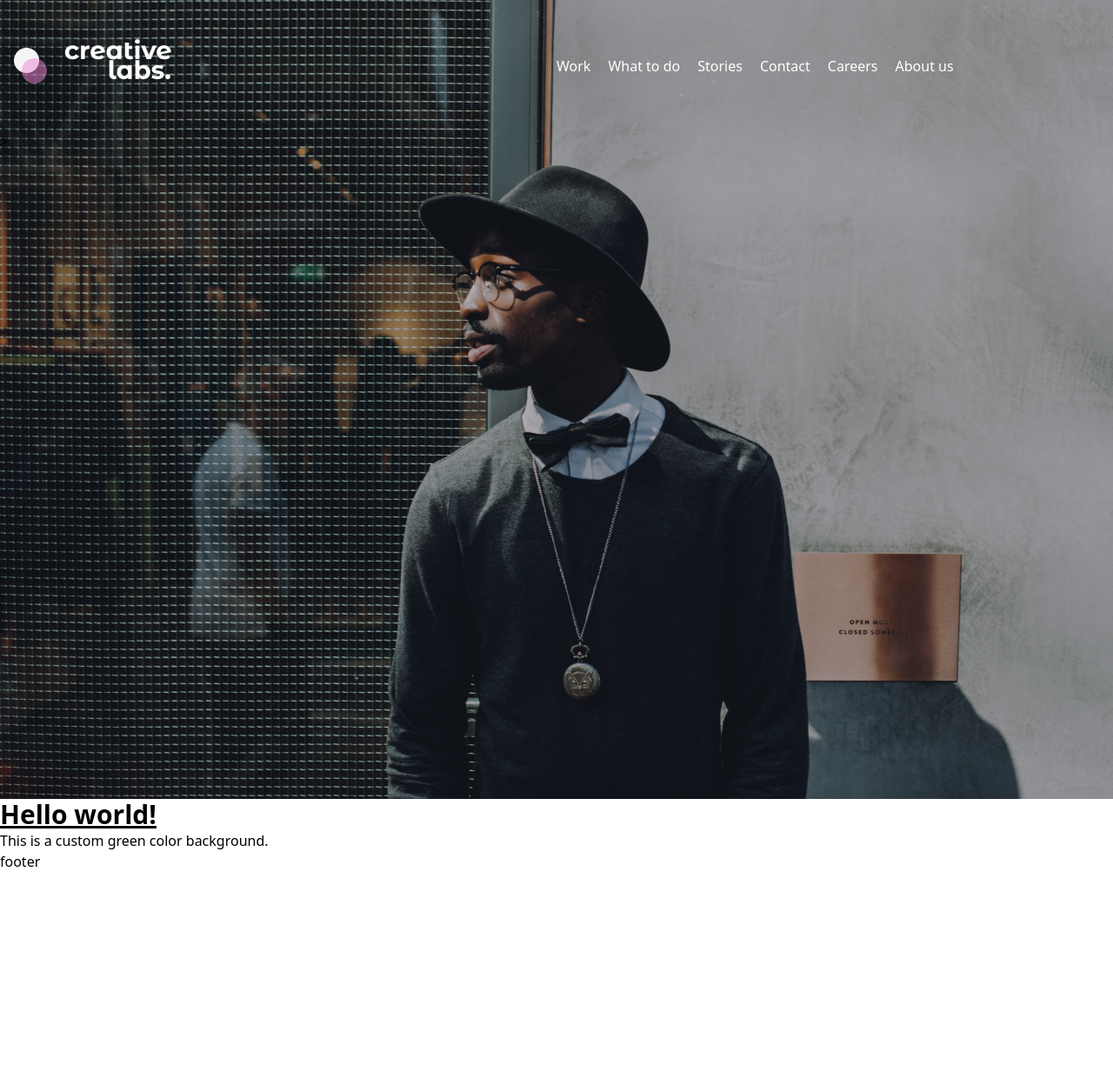
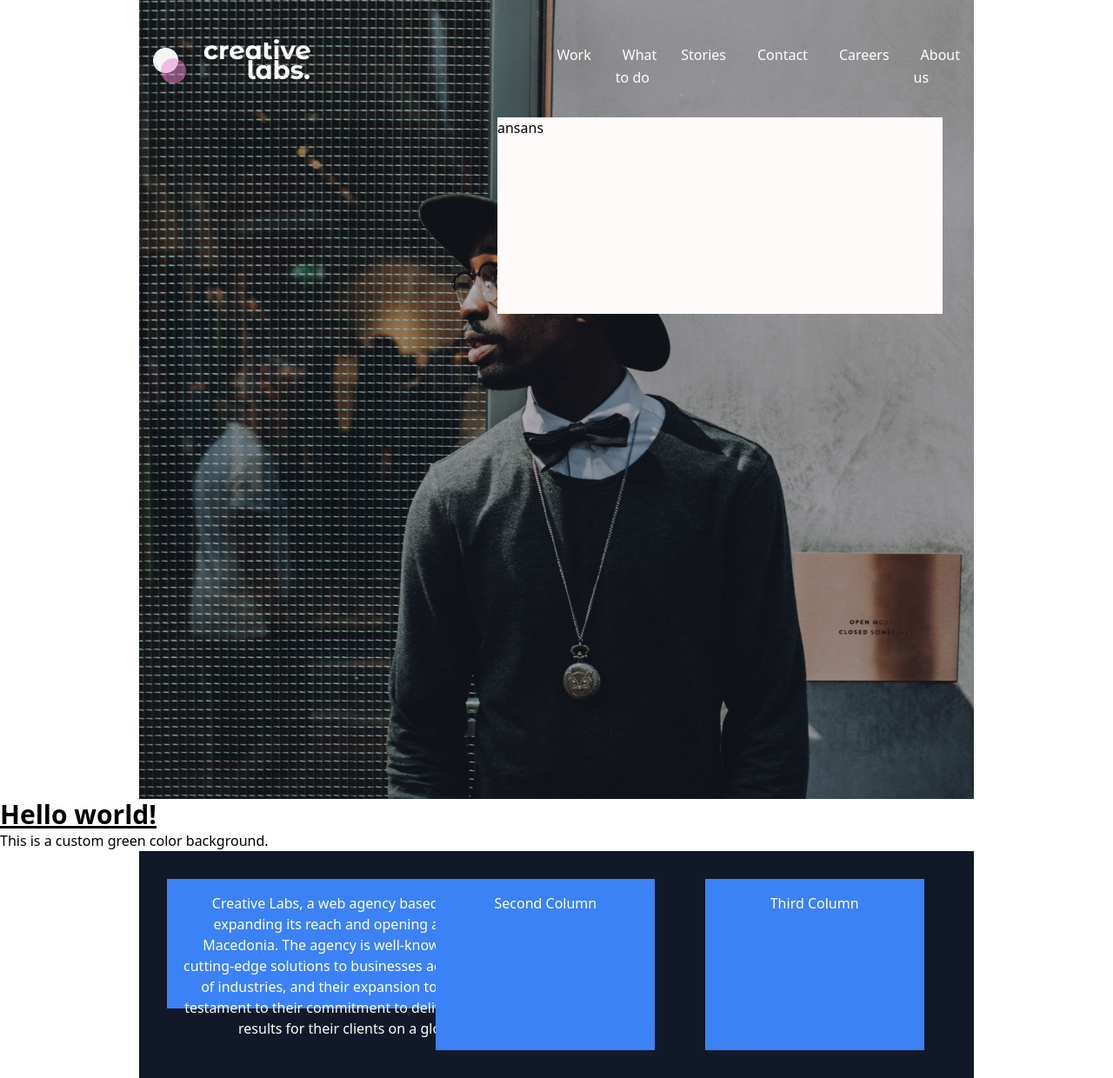
Before and after one commit to aleksandar-stotka/figma-vue, a Nuxt app: page / in a window 1280 px wide. Shown: the whole page at 87% size. Before the commit the page ends 1003 px from the top, so only its background shows below. Built offline with nearby package versions, Linux system fonts and the light colour scheme.

Commit message:
start-create-footer

```diff
--- /dev/null
+++ b/components/Rectangle297.vue
@@ -0,0 +1,18 @@
+<template>
+    <div class="w-512 h-226 absolute ">
+        ract
+
+    </div>
+</template>
+
+<script>
+export default {
+    setup() {
+
+    }
+};
+</script>
+
+<style lang="scss" scoped>
+
+</style>
--- a/layouts/default.vue
+++ b/layouts/default.vue
@@ -1,48 +1,72 @@
 <template>
-  <div class="w-full flex items-center justify-center">
-    <header>
-      <nav class="p-4 w-1246">
+  <div class="flex items-center justify-center">
+    <header class="w-3/4 h-[919px] mx-auto">
+      <nav class="p-4">
         <div class="container mx-auto flex justify-between items-center">
-          <!-- Logo on the left -->
           <div class="flex items-center space-x-4">
             <img src="@/assets/images/logo2.png" alt="Logo" />
-            <img src="@/assets/images/logo.png" alt="img" class="h-119 w-150" />
+            <img src="@/assets/images/logo.png" alt="img" class="w-150 h-119" />
           </div>
 
-          <!-- Links on the right -->
           <div class="basis-3/6 flex space-x-5">
             <div v-for="(link, index) in linksSource" :key="index">
-              <a
-                class="text-linkColors w-106 h-41 leading-relaxed"
-                :href="link"
+              <router-link
+                class="text-linkColors w-106 h-41 leading-relaxed hover:bg-activeBgColors hover:rounded-full p-2"
+                :to="link"
                 target="_blank"
-                >{{ link.text }}</a
+                >{{ link.text }}</router-link
               >
             </div>
           </div>
         </div>
+        <div class="bg-Rectbg w-[512px] h-[226px] float-right mr-5">ansans</div>
       </nav>
-
-      >
     </header>
   </div>
 
   <div>
     <slot />
   </div>
-  <footer>footer</footer>
+  <footer class="w-3/4 mx-auto">
+    <div class="bg-gray-900 text-white p-4">
+    <div class="md:flex flex-wrap justify-center">
+      <!-- Loop through the columns -->
+      <div v-for="(column, index) in columns" :key="index" class="w-full md:w-2/5 lg:w-1/3 p-4">
+        <div class="bg-blue-500 text-center p-4 space-x-1" :style="getStyles(column)">
+          {{ column.label }}
+        </div>
+      </div>
+    </div>
+  </div>
+  </footer>
 </template>
 
 <script>
-import { navLinks, imageLinks } from "~/data";
+import { navLinks } from "~/data";
 
 export default {
   data() {
     return {
       linksSource: navLinks,
-
-      imageSources: imageLinks,
+      columns: [
+        {
+          label:
+            "Creative Labs, a web agency based in Sweden, is expanding its   reach and opening a new office in Macedonia. The agency is  well-known for providing cutting-edge solutions to businesses across a wide range of industries, and their expansion to Macedonia is a testament to their commitment to delivering exceptional results for their clients on a global scale.",
+          width: "466px",
+          height: "149px",
+        },
+        { label: "Second Column", width: "252px", height: "197px" },
+        { label: "Third Column", width: "252px", height: "197px" },
+      ],
     };
+  },
+  methods: {
+    getStyles(column) {
+      return {
+        width: column.width,
+        height: column.height,
+      };
+    },
   },
 };
 </script>
@@ -53,8 +77,6 @@ header {
   background-size: cover;
   background-position: center;
   background-repeat: no-repeat;
-  width: 1426px;
-  height: 919px;
 }
 .active-link {
   color: red; /* Change the color for active links */
--- a/tailwind.config.js
+++ b/tailwind.config.js
@@ -6,8 +6,21 @@ export default {
       colors: {
         linkColors: '#ffffff', // header navbar colors
         activeBgColors: '#58C08E', // header navbar colors
+        Rectbg: '#FEFAFA'
 
       },
+
+      height: {
+        "919" :"919px",
+        "226" : "226px",
+        '1512': '1512px',
+        '469': '469px',
+
+      },
+      margin: {
+        '776': '776px',
+      },
+
 
     },
   },
```
